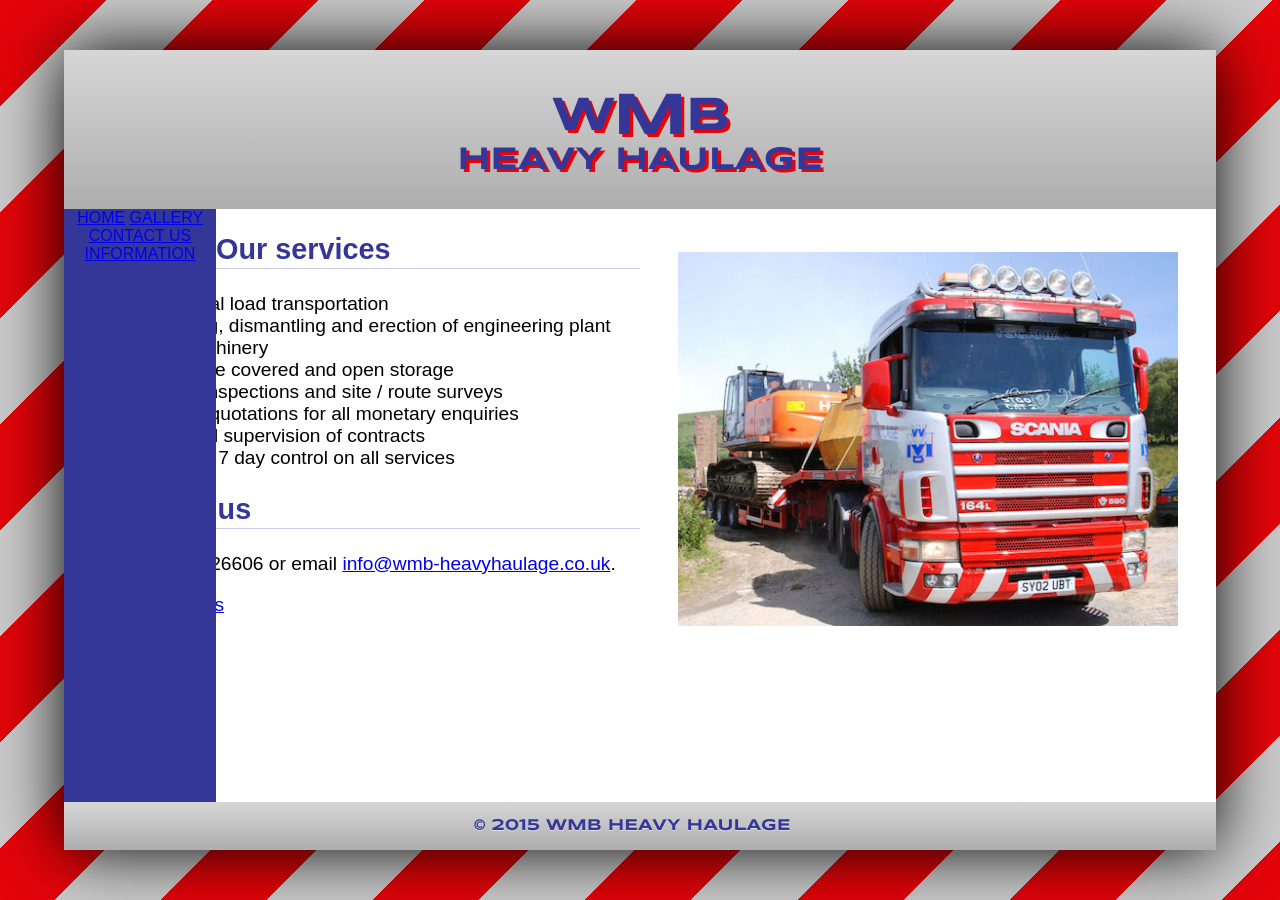
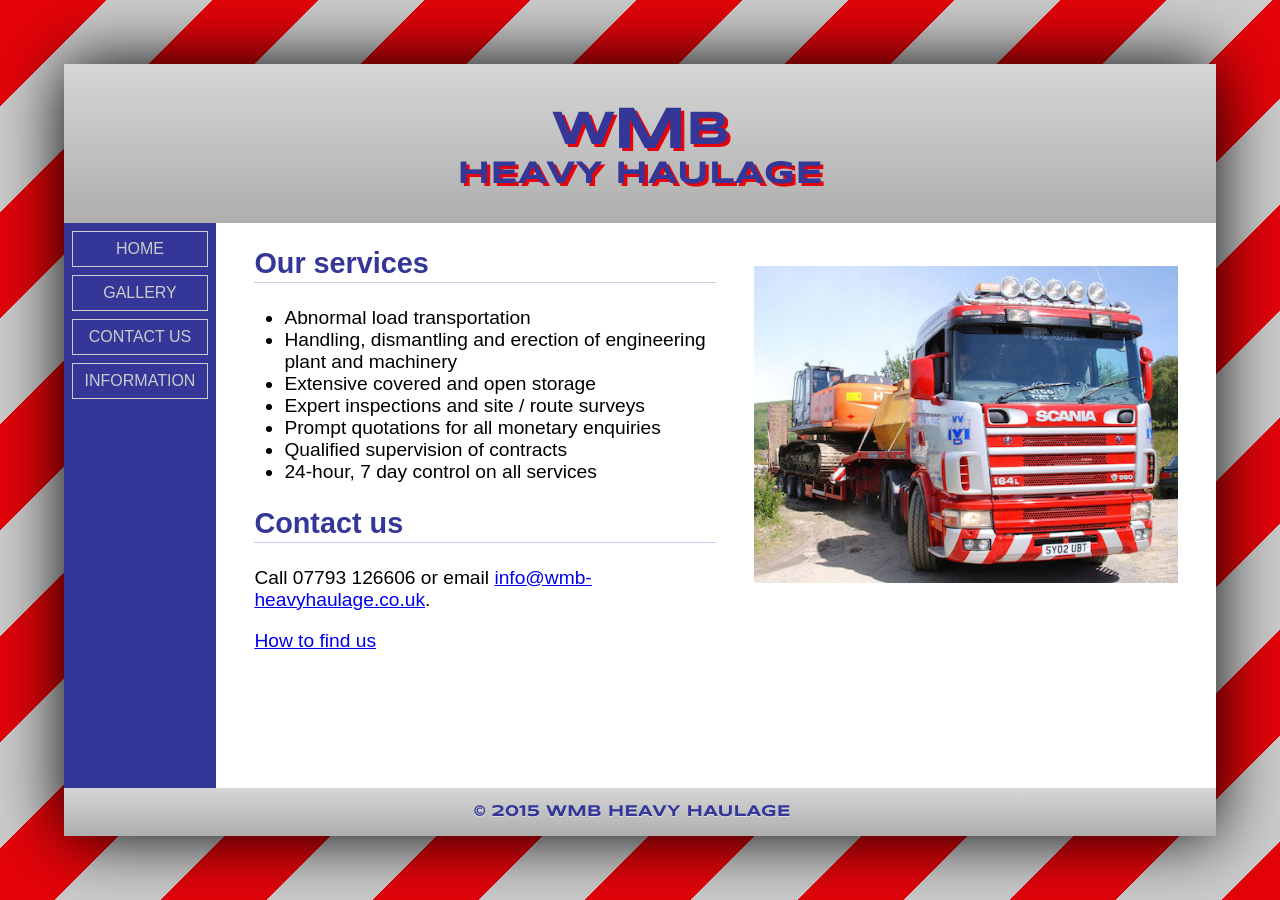
Before and after one commit to wmb-heavyhaulage/wmb-heavyhaulage.co.uk, a Jekyll site: the page built from index.md, in a window 1280 px wide. Built offline with Jekyll 4.4.1, drawn with Linux system fonts in a browser that asks for light colours.

Commit message:
Fix some layout bugs

```diff
--- a/_layouts/page.html
+++ b/_layouts/page.html
@@ -65,6 +65,7 @@
 <body>
   <h1>{% include header.html %}</h1>
 
+  <div class="container">
     <nav>
       {% for item in site.data.navigation %}
         <a href="{{ item[1] }}">{{ item[0] }}</a>
@@ -74,6 +75,7 @@
     <main role="main">
       {{ content }}
     </main>
+  </div>
 
   <footer>
     {% include footer.html %}
--- a/_sass/_layout.scss
+++ b/_sass/_layout.scss
@@ -9,19 +9,30 @@
 
 @import "mixins";
 
-$border-height: 50px;
+$fallback-border-height: 50px;
 
 * { box-sizing: border-box; }
 
 html {
   height: 100%;
-  padding: $border-height 0 $border-height;
+  padding: $fallback-border-height 0 $fallback-border-height;
+  padding: 5vw 0 5vw;
 }
 
 body {
   min-height: 100%;
-  margin: 0 5% $border-height;
+  margin: 0 5% $fallback-border-height;
+  margin: 0 5% 5vw;
   position: relative; // child elements should be positioned relative to body.
+  display: -webkit-box;
+  display: -webkit-flex;
+  display: -ms-flexbox;
+  display: flex;
+  -webkit-box-orient: vertical;
+  -webkit-box-direction: normal;
+  -webkit-flex-direction: column;
+      -ms-flex-direction: column;
+          flex-direction: column;
 }
 
 // position something off the bottom of the page so that the browser
@@ -34,7 +45,8 @@
   top: 100%;
   left: 0;
   right: 0;
-  height: $border-height;
+  height: $fallback-border-height;
+  height: 5vw;
 
   // this pseudo-element is also used as a clearfix, since bdoy contains
   // navigation, which is sometimes (based on a media query) styled as a
@@ -43,8 +55,13 @@
 }
 
 main {
-  padding: 0 2em 48px;
+  padding: 0 1em 0;
   font-size: 1.2em;
+
+  @media (min-width: 35em) and (max-width: 45em), (min-width: 65em) {
+    padding-left: 2em;
+    padding-right: 2em;
+  }
 }
 
 main:after {
@@ -57,8 +74,12 @@
 footer {
   margin: 0;
   padding: 1em;
-  position: absolute;
-  left: 0;
-  right: 0;
-  bottom: 0px;
+  z-index: 1;
 }
+
+.container {
+  -webkit-box-flex: 1;
+  -webkit-flex: 1;
+      -ms-flex: 1;
+          flex: 1;
+}
--- a/_sass/_navigation.scss
+++ b/_sass/_navigation.scss
@@ -6,10 +6,13 @@
 
 @import "color-definitions";
 
+nav, body::before {
+  background: $secondary-color;
+}
+
 nav {
   color: $tertiary-color;
   text-align: center;
-  background: $secondary-color;
   font-family: sans-serif;
   text-transform: uppercase;
 
@@ -50,20 +53,30 @@
 // behind it. This gives the allsuion that the navigation is stretched to the
 // full container height, while still allowing nav to be a floating element.
 // (Only when navigation is displayed as a sidebar, i.e. in large viewports).
-body::before { @extend nav; }
 
 @mixin nav-grid($grid-columns) {
   // Arrange navigation into a 100%-width grid.
   $space-between: 1%;
 
   nav {
+    padding: 0.25em;
+    display: -webkit-box;
+    display: -webkit-flex;
+    display: -ms-flexbox;
+    display: flex;
     -webkit-flex-flow: row wrap;
-    display: -webkit-flex;
-    padding: 0.25em;
+        -ms-flex-flow: row wrap;
+            flex-flow: row wrap;
 
     a {
-      -webkit-flex: 0 0 100% / $grid-columns - $space-between * 2;
-      margin: $space-between;
+      -webkit-box-flex: 0;
+          -webkit-flex: 0 0 100% / $grid-columns - $space-between * 2;
+              -ms-flex: 0 0 100% / $grid-columns - $space-between * 2;
+                  flex: 0 0 100% / $grid-columns - $space-between * 2;
+
+      // approximate vertical margin using vw units because vertical percentage
+      // flex margins don't work the same as on normal elements.
+      margin: $space-between / 1% * 1vw $space-between;
     }
   }
 }
@@ -79,11 +92,14 @@
 @media (min-width: 35em) and (max-width: 45em), (min-width: 65em) {
   $navigation-width: 9.5rem;
 
+  nav, body::before {
+    width: $navigation-width;
+  }
+
   nav {
     float: left;
     display: block; // reset flexbox styles.
     padding: 0;
-    width: $navigation-width;
 
     a {
       margin: .5em;
@@ -110,9 +126,9 @@
   body::before {
     content: "";
     position: absolute;
+    top: 0;
     left: 0;
     bottom: 0;
     max-height: none; // override inherited max-height from `nav`.
-    box-sizing: border-box;
   }
 }
--- a/_sass/_typography-and-colors.scss
+++ b/_sass/_typography-and-colors.scss
@@ -76,3 +76,8 @@
     }
   }
 }
+
+// Large default paddings can drastically reduce line length on smaller screens.
+ul {
+  padding-left: 30px;
+}
```
Lines whose indentation alone changed are shown as unchanged.
